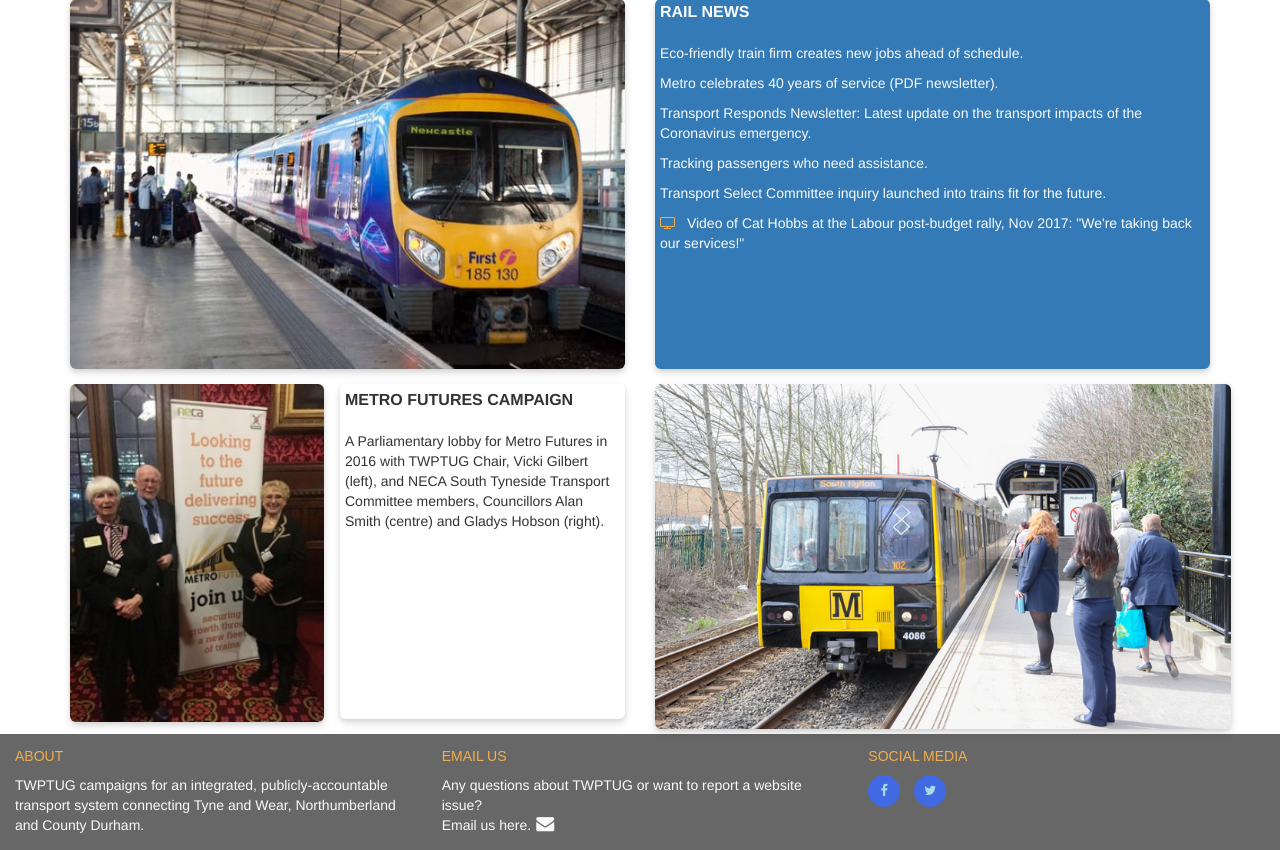
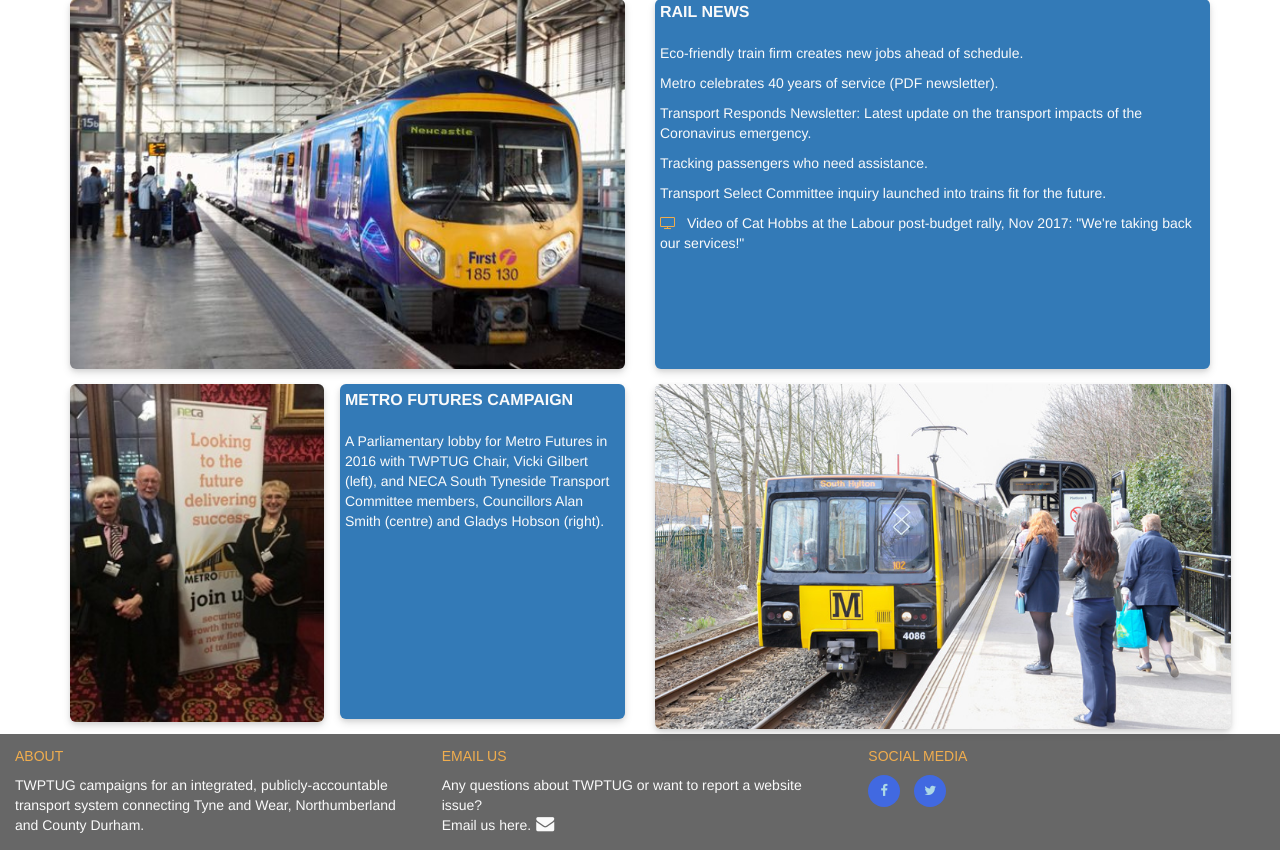
Before and after one commit to kevald1963/milestone-1-twptug-redesign, a Flask app: page /rail in a window 1280 px wide. Shown: the part 142-992 px from the top of the page. Run offline with Flask 2, Linux system fonts and the light colour scheme; some libraries are stand-ins or nearby versions.

Commit message:
Further responsiveness & layout refinements applied to rail and air pollution pages.

```diff
--- a/static/css/style.css
+++ b/static/css/style.css
@@ -363,8 +363,11 @@
 }
 
 /*-------------------------------------------------- Rail Page */
-.rail-image {
+.image-rail {
     max-width: 100%;
+    display: block;
+    margin-left: auto;
+    margin-right: auto;
     margin-top: 15px;
     margin-bottom: 0;
     padding: 0;
@@ -372,7 +375,7 @@
     box-shadow: 0 4px 8px 0 rgba(0,0,0,0.12), 0 2px 4px 0 rgba(0,0,0,0.08);
 }
 
-.rail-image-metro {
+.image-rail-metro {
     max-width: 576px;
 }
 
@@ -393,17 +396,20 @@
     color: #fafafa;
 }
 
-.metro-lobby-image {
+.image-metro-lobby {
     min-width: 94%;
     margin-left: 15px;
 }
 
-.metro-lobby-text {
+.text-metro-lobby {
     min-height: 335px;
+    height: auto;
     margin-top: 15px;
     margin-left: -15px;
     margin-right: 0;
     padding: 5px;
+    background-color: #337ab7;
+    color: #fafafa;
     border-radius: 6px;
     box-shadow: 0 4px 8px 0 rgba(0,0,0,0.12), 0 2px 4px 0 rgba(0,0,0,0.08);
 }
--- a/templates/rail.html
+++ b/templates/rail.html
@@ -7,14 +7,14 @@
         <div class="row">
 
             <div class="col-xs-12 col-sm-12 col-md-6 col-lg-6">
-                <img class="rail-image" src="static/images/newcastle_train.jpg"
+                <img class="image-rail" src="static/images/newcastle_train.jpg"
                      alt="Newcastle-bound TransPennine Express train at Manchester Piccadilly Station."
                      data-toggle="tooltip" data-placement="bottom"
                      title="Newcastle-bound TransPennine Express train at Manchester Piccadilly Station.">
             </div>
 
             <!-- NEWS -->
-            <div class="col-xs-12 col-sm-12 col-md-12 col-lg-6">
+            <div class="col-xs-12 col-sm-12 col-md-6 col-lg-6">
                 <div class="news-rail">
                     <span class="uppercase panel-title">Rail News</span><br><br>
                     <!-- <<                                                                       >> -->
@@ -73,14 +73,14 @@
     </div>
 
     <div class="row">
-        <div class="col-xs-12 col-sm-12 col-md-3 col-lg-3">
-            <img class="rail-image metro-lobby-image" src="static/images/metro_lobby.jpg"
+        <div class="col-xs-6 col-sm-6 col-md-3 col-lg-3">
+            <img class="image-rail image-metro-lobby" src="static/images/metro_lobby.jpg"
                  alt="Metro Futures Parliamentary Promotion with TWPTUG Chair, Vicki Gilbert, and
                  NECA South Tyneside Transport Committee members, Councillors Alan Smith and Gladys Hobson.">
         </div>
 
-        <div class="col-xs-12 col-sm-12 col-md-3 col-lg-3">
-            <div class="metro-lobby-text">
+        <div class="col-xs-6 col-sm-6 col-md-3 col-lg-3">
+            <div class="text-metro-lobby">
                 <span class="uppercase panel-title">Metro Futures Campaign</span><br><br>
                 <p>
                     A Parliamentary lobby for Metro Futures in 2016 with TWPTUG Chair, Vicki Gilbert (left), and
@@ -91,10 +91,10 @@
         </div>
 
         <div class="col-xs-12 col-sm-12 col-md-6 col-lg-6">
-            <img class="rail-image rail-image-metro" src="static/images/metro_at_a_station.jpg"
-                 alt="Metro train standing at an unknown station."
+            <img class="image-rail image-rail-metro" src="static/images/metro_at_a_station.jpg"
+                 alt="Metro train standing at Kingston Park station."
                  data-toggle="tooltip" data-placement="bottom"
-                 title="Metro train standing at an unknown station.">
+                 title="Metro train standing at Kingston Park station.">
         </div>
 
     </div>
```
Also changed, not shown: templates/airpollution.html (+1 -6 lines).
